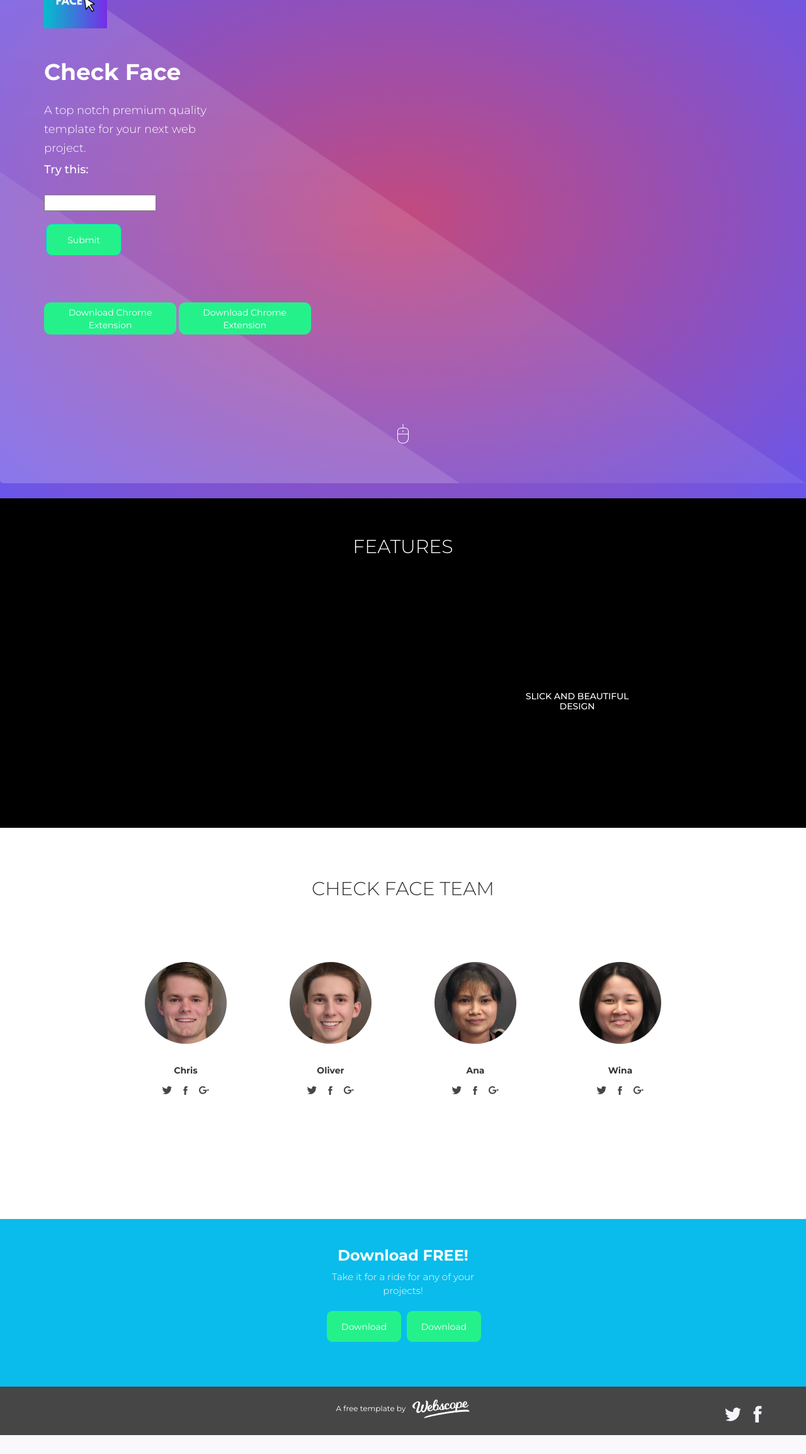
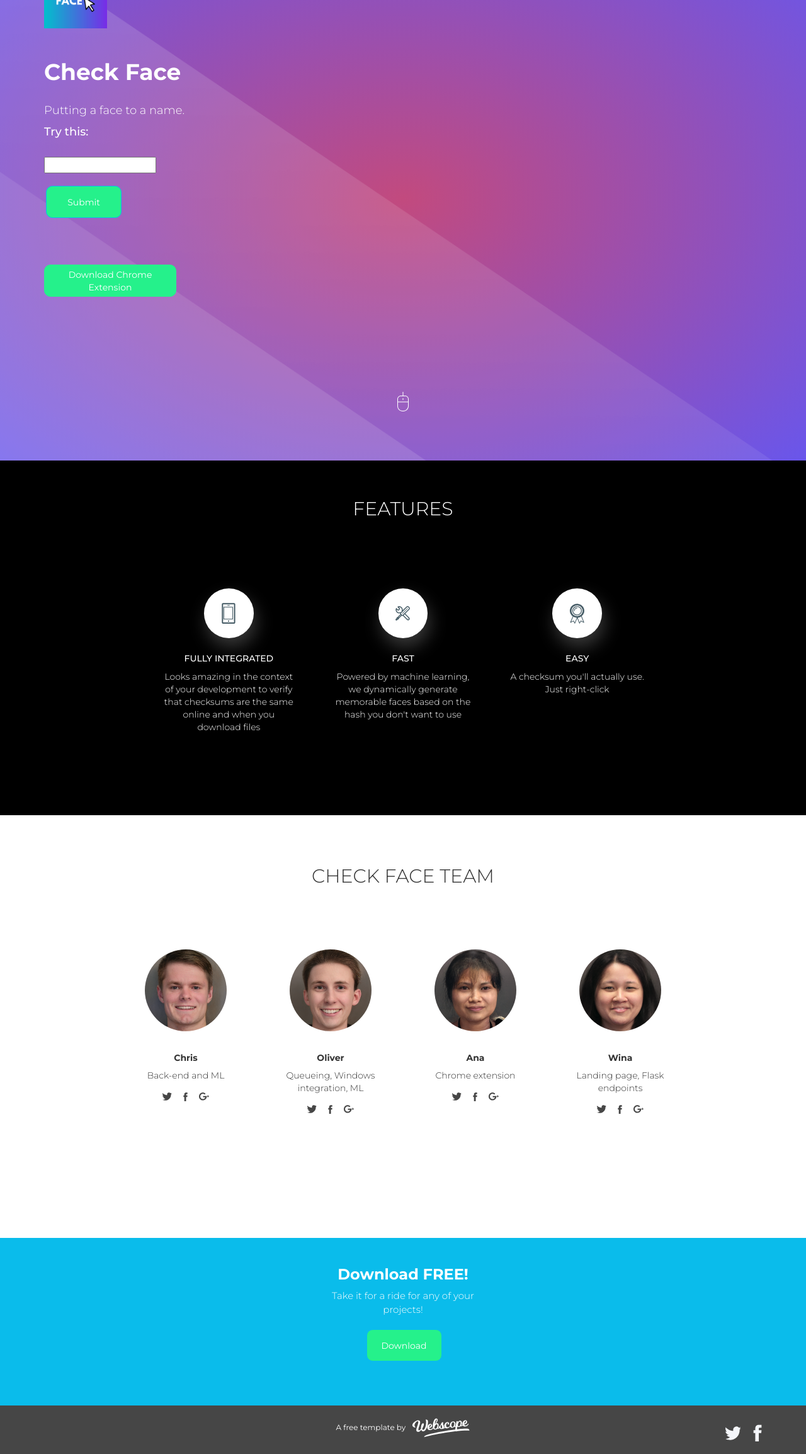
Before and after one commit to check-face/checkface, a PHP site: page / in a window 1280 px wide. Shown: the part 100-2408 px from the top of the page at 63% size. Before the commit the page ends 2378 px from the top, so only its background shows below. Run offline with PHP 8.4, Linux system fonts and the light colour scheme; some libraries are stand-ins or nearby versions.

Commit message:
Gets images kind

```diff
--- a/src/landingpage/assets/css/style.css
+++ b/src/landingpage/assets/css/style.css
@@ -127,7 +127,7 @@ body {
   border: 1px solid #0ABCEB;
   width: 210px;
   height: 51px;
-  color: white;
+  color: black;
   margin: 30px auto;
 
 }
@@ -135,7 +135,7 @@ body {
 .submit-btn:hover{
 
   background-color: #6affb4;
-  color: white;
+  color: black;
   border-radius: 20px;
   -webkit-box-shadow: -1px 9px 46px -17px rgba(43, 43, 43, 1);
   -moz-box-shadow: -1px 9px 46px -17px rgba(43, 43, 43, 1);
--- a/src/landingpage/assets/js/script.js
+++ b/src/landingpage/assets/js/script.js
@@ -21,12 +21,16 @@ $(document).ready(function () {
         myVideo.width = 420;
     }
 
-    function myFunction(event) {
-      event.preventDefault();
-      alert('this');
+    function myFunction() {
 
-      return true;
+        var myImage = new Image();
+        myImage.src = 'http://checkface.ml/api/' + $('#object').value + "?dim=500";
+
+
+        document.getElementById("imagecontainer").appendChild(myImage);
+        return false;
     }
+    window.myFunction = myFunction;
 
 
     //Mouse click scroll
@@ -49,7 +53,7 @@ $(document).ready(function () {
     });
 
     //Subscribe to newsletter
-    $('#object').on('submit', function (event) {
+    /*$('#object').on('submit', function (event) {
       alert("wdldf");
       event.preventDefault();
         const form = event.target;
@@ -62,7 +66,7 @@ $(document).ready(function () {
         document.getElementById("imagecontainer").appendChild(myImage);
 
         return true;
-        });
+        });*/
 
 
 //smooth scrolling
--- a/src/landingpage/index.html
+++ b/src/landingpage/index.html
@@ -90,19 +90,18 @@
 
           <h4
             class="header-running-text light"
-            id="imagecontainer"
-          > A top notch premium quality template for your next web project.</h4>
+          > Putting a face to a name.</h4>
 
             <form
               target="_blank"
-              action="#"
-              onsubmit="myFunction"
+              onsubmit="return window.myFunction()"
             >
               <h4>Try this:</h4><br>
               <input
                 id="object"
                 type="text"
                 name="object"
+                style="color:black;"
               >
                 <br>
                 <button
@@ -117,9 +116,10 @@
                   <a href="#email-form">
                     <button class="hero-btn">Download Chrome Extension</button>
                 </a>
-                  <a href="#email-form">
-                          <button class="hero-btn">Download Chrome Extension</button>
-                      </a>
+
+        </div>
+        <div class="hero-right col-sm-6 col-sm-6" style="text-align: center;" id="imagecontainer">
+
         </div>
 
 
@@ -159,8 +159,8 @@
             src="assets/images/responsive.svg"
           >
         </div>
-        <h5 class="feature-head-text feature-no-display"> FULLY RESPONSIVE </h5>
-        <p class="feature-subtext light feature-no-display"> Looks amazing on any device: smartphone, tablet, laptop and desktop.</p>
+        <h5 class="feature-head-text feature-no-display"> FULLY INTEGRATED </h5>
+        <p class="feature-subtext light feature-no-display"> Looks amazing in the context of your development to verify that checksums are the same online and when you download files</p>
       </div>
 
       <div class="col-sm-4 feature">
@@ -170,8 +170,8 @@
             src="assets/images/customizable.svg"
           >
         </div>
-        <h5 class="feature-head-text feature-no-display feature-display-mid"> CUSTOMIZABLE </h5>
-        <p class="feature-subtext light feature-no-display feature-display-mid"> Change the colors, pictures or any of the sections to suit your needs.</p>
+        <h5 class="feature-head-text feature-no-display feature-display-mid"> FAST </h5>
+        <p class="feature-subtext light feature-no-display feature-display-mid"> Powered by machine learning, we dynamically generate memorable faces based on the hash you don't want to use</p>
       </div>
 
       <div class="col-sm-4 feature">
@@ -181,8 +181,8 @@
             src="assets/images/design.svg"
           >
         </div>
-        <h5 class="feature-head-text feature-no-display feature-display-last"> SLICK AND BEAUTIFUL DESIGN </h5>
-        <p class="feature-subtext light feature-no-display feature-display-last"> Trendy and fresh design, fits any website.
+        <h5 class="feature-head-text feature-no-display feature-display-last"> EASY </h5>
+        <p class="feature-subtext light feature-no-display feature-display-last"> A checksum you'll actually use. <br /> Just right-click
         </p>
       </div>
     </div>
@@ -208,7 +208,7 @@
             <div class="team-member-text">
 
               <h5 class="bold">Chris</h5>
-              <p class="light"></p>
+              <p class="light">Back-end and ML</p>
               <a href="http://www.twitter.com"><img class="team-social-icon" src="assets/images/team-twitter.svg"></a>
               <a href="http://www.facebook.com"><img class="team-social-icon"
                                                        src="assets/images/team-facebook.svg"></a>
@@ -227,7 +227,7 @@
           >
             <div class="team-member-text">
               <h5 class="bold">Oliver</h5>
-              <p class="light"></p>
+              <p class="light">Queueing, Windows integration, ML</p>
               <a href="http://www.twitter.com"><img class="team-social-icon" src="assets/images/team-twitter.svg"></a>
               <a href="http://www.facebook.com"><img class="team-social-icon"
                                                        src="assets/images/team-facebook.svg"></a>
@@ -246,7 +246,7 @@
           >
             <div class="team-member-text">
               <h5 class="bold">Ana</h5>
-              <p class="light"></p>
+              <p class="light">Chrome extension</p>
               <a href="http://www.twitter.com"><img class="team-social-icon" src="assets/images/team-twitter.svg"></a>
               <a href="http://www.facebook.com"><img class="team-social-icon"
                                                        src="assets/images/team-facebook.svg"></a>
@@ -265,7 +265,7 @@
           >
             <div class="team-member-text">
               <h5 class="bold">Wina</h5>
-              <p class="light"></p>
+              <p class="light">Landing page, Flask endpoints</p>
               <a href="http://www.twitter.com"><img class="team-social-icon" src="assets/images/team-twitter.svg"></a>
               <a href="http://www.facebook.com"><img class="team-social-icon"
                                                        src="assets/images/team-facebook.svg"></a>
@@ -289,10 +289,7 @@
         <h4 class="blue-section-subtext light">Take it for a ride for any of your projects!</h4>
 
 
-        <button
-          type="submit"
-          class="btn submit-btn"
-        >Download</button>
+
           <button
             type="submit"
             class="btn submit-btn"
```
